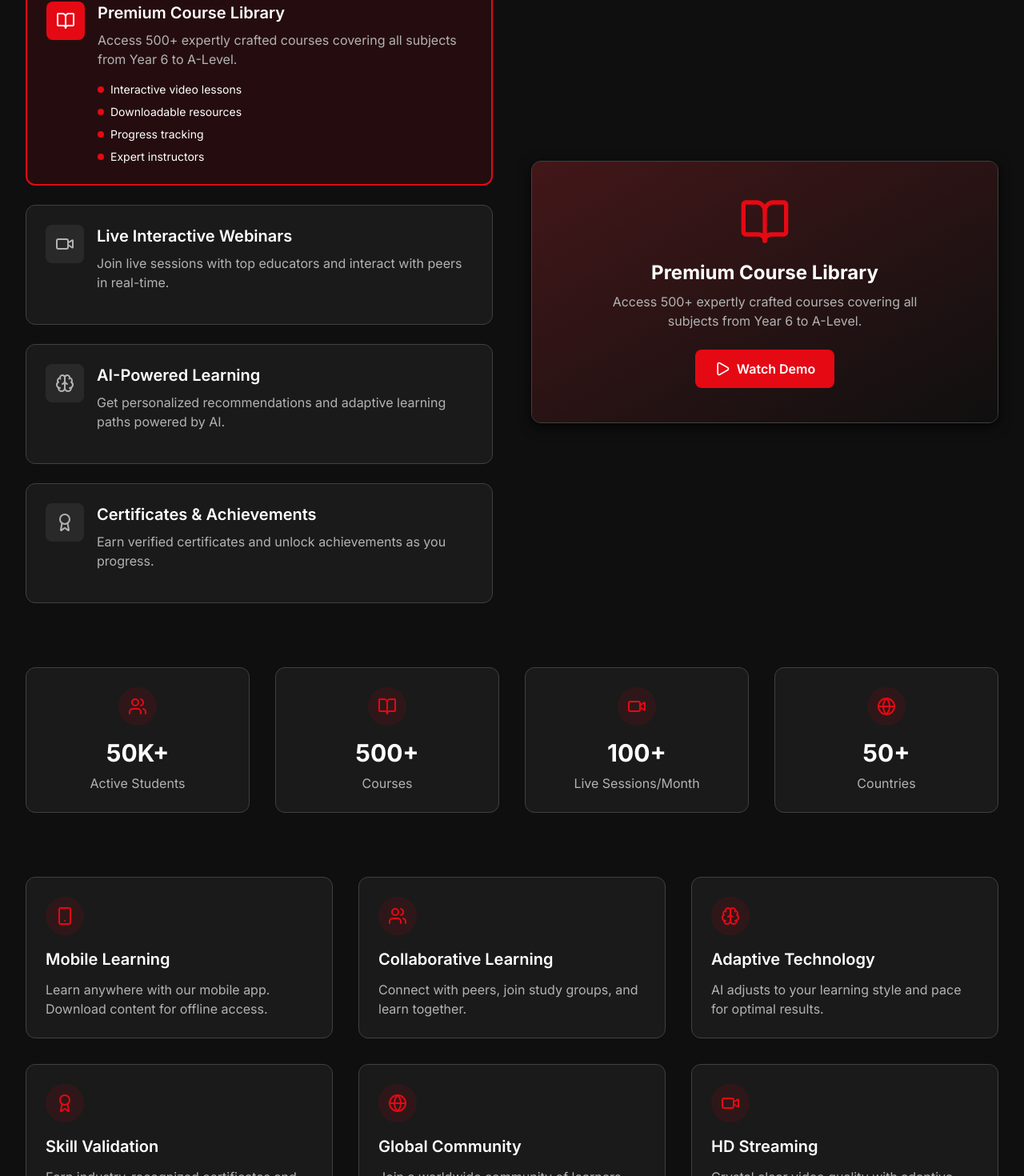
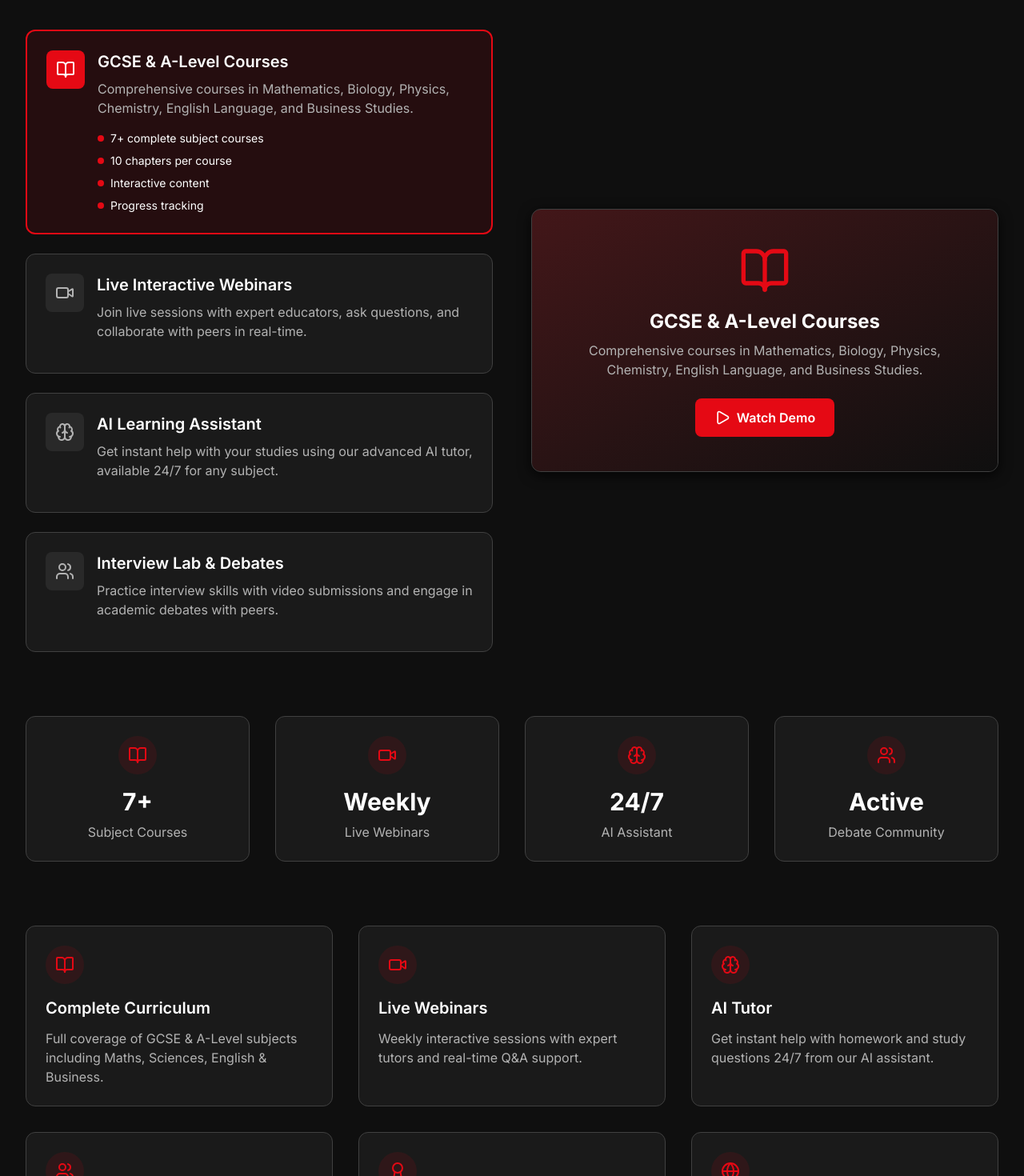
Before and after one commit to Traderaz/genelevate, a Next.js app in the folder apps/web/: page / in a window 1280 px wide. Shown: the part 1221-2691 px from the top of the page at 80% size. Built offline with nearby package versions, Linux system fonts and the light colour scheme; no server answers.

Commit message:
Update homepage with real platform services and features - Remove placeholder data, add accurate course counts - Update hero, features, and testimonials sections - Focus on actual offerings: GCSE/A-Level courses, AI tutor, webinars, debates, interview lab

```diff
--- a/apps/web/src/components/sections/netflix-features.tsx
+++ b/apps/web/src/components/sections/netflix-features.tsx
@@ -9,59 +9,59 @@ export function NetflixFeatures() {
   const features = [
     {
       icon: BookOpen,
-      title: 'Premium Course Library',
-      description: 'Access 500+ expertly crafted courses covering all subjects from Year 6 to A-Level.',
+      title: 'GCSE & A-Level Courses',
+      description: 'Comprehensive courses in Mathematics, Biology, Physics, Chemistry, English Language, and Business Studies.',
       image: '/api/placeholder/600/400',
       highlights: [
-        'Interactive video lessons',
-        'Downloadable resources',
-        'Progress tracking',
-        'Expert instructors'
+        '7+ complete subject courses',
+        '10 chapters per course',
+        'Interactive content',
+        'Progress tracking'
       ]
     },
     {
       icon: Video,
       title: 'Live Interactive Webinars',
-      description: 'Join live sessions with top educators and interact with peers in real-time.',
+      description: 'Join live sessions with expert educators, ask questions, and collaborate with peers in real-time.',
       image: '/api/placeholder/600/400',
       highlights: [
+        'Weekly live sessions',
         'Real-time Q&A',
-        'Screen sharing',
-        'Breakout rooms',
+        'Screen sharing & chat',
         'Recording available'
       ]
     },
     {
       icon: Brain,
-      title: 'AI-Powered Learning',
-      description: 'Get personalized recommendations and adaptive learning paths powered by AI.',
+      title: 'AI Learning Assistant',
+      description: 'Get instant help with your studies using our advanced AI tutor, available 24/7 for any subject.',
       image: '/api/placeholder/600/400',
       highlights: [
-        'Personalized curriculum',
-        'Smart recommendations',
+        'Subject-specific help',
+        'Step-by-step solutions',
         'Learning analytics',
-        '24/7 AI tutor'
+        '24/7 availability'
       ]
     },
     {
-      icon: Award,
-      title: 'Certificates & Achievements',
-      description: 'Earn verified certificates and unlock achievements as you progress.',
+      icon: Users,
+      title: 'Interview Lab & Debates',
+      description: 'Practice interview skills with video submissions and engage in academic debates with peers.',
       image: '/api/placeholder/600/400',
       highlights: [
-        'Verified certificates',
-        'Digital badges',
-        'Skill assessments',
-        'Portfolio building'
+        'Video interview practice',
+        'Expert feedback',
+        'Academic debates',
+        'Career preparation'
       ]
     }
   ];
 
   const stats = [
-    { icon: Users, value: '50K+', label: 'Active Students' },
-    { icon: BookOpen, value: '500+', label: 'Courses' },
-    { icon: Video, value: '100+', label: 'Live Sessions/Month' },
-    { icon: Globe, value: '50+', label: 'Countries' },
+    { icon: BookOpen, value: '7+', label: 'Subject Courses' },
+    { icon: Video, value: 'Weekly', label: 'Live Webinars' },
+    { icon: Brain, value: '24/7', label: 'AI Assistant' },
+    { icon: Users, value: 'Active', label: 'Debate Community' },
   ];
 
   return (
@@ -73,8 +73,8 @@ export function NetflixFeatures() {
             Everything You Need to <span className="netflix-text-gradient">Excel</span>
           </h2>
           <p className="text-xl text-muted-foreground max-w-3xl mx-auto">
-            Our comprehensive platform combines the best of online learning with cutting-edge technology
-            to deliver an unmatched educational experience.
+            From comprehensive GCSE & A-Level courses to AI tutoring and interview preparation,
+            we provide all the tools you need to succeed in your academic journey.
           </p>
         </div>
 
@@ -165,34 +165,34 @@ export function NetflixFeatures() {
         <div className="grid grid-cols-1 md:grid-cols-2 lg:grid-cols-3 gap-8">
           {[
             {
-              icon: Smartphone,
-              title: 'Mobile Learning',
-              description: 'Learn anywhere with our mobile app. Download content for offline access.'
+              icon: BookOpen,
+              title: 'Complete Curriculum',
+              description: 'Full coverage of GCSE & A-Level subjects including Maths, Sciences, English & Business.'
+            },
+            {
+              icon: Video,
+              title: 'Live Webinars',
+              description: 'Weekly interactive sessions with expert tutors and real-time Q&A support.'
+            },
+            {
+              icon: Brain,
+              title: 'AI Tutor',
+              description: 'Get instant help with homework and study questions 24/7 from our AI assistant.'
             },
             {
               icon: Users,
-              title: 'Collaborative Learning',
-              description: 'Connect with peers, join study groups, and learn together.'
-            },
-            {
-              icon: Brain,
-              title: 'Adaptive Technology',
-              description: 'AI adjusts to your learning style and pace for optimal results.'
+              title: 'Debate Platform',
+              description: 'Engage in academic debates and develop critical thinking skills.'
             },
             {
               icon: Award,
-              title: 'Skill Validation',
-              description: 'Earn industry-recognized certificates and showcase your achievements.'
+              title: 'Interview Lab',
+              description: 'Practice interview skills with video submissions and receive expert feedback.'
             },
             {
               icon: Globe,
-              title: 'Global Community',
-              description: 'Join a worldwide community of learners and educators.'
-            },
-            {
-              icon: Video,
-              title: 'HD Streaming',
-              description: 'Crystal clear video quality with adaptive streaming technology.'
+              title: 'Career Explorer',
+              description: 'Discover career paths and get personalized guidance for your future.'
             }
           ].map((item, index) => (
             <div
--- a/apps/web/src/components/sections/netflix-hero.tsx
+++ b/apps/web/src/components/sections/netflix-hero.tsx
@@ -18,10 +18,10 @@ export function NetflixHero() {
   };
 
   const stats = [
-    { icon: Users, label: 'Active Students', value: '50K+' },
-    { icon: BookOpen, label: 'Courses Available', value: '500+' },
-    { icon: Video, label: 'Live Webinars', value: '100+' },
-    { icon: Star, label: 'Average Rating', value: '4.9' },
+    { icon: BookOpen, label: 'GCSE & A-Level Courses', value: '7+' },
+    { icon: Video, label: 'Live Webinars', value: 'Weekly' },
+    { icon: Users, label: 'Interactive Debates', value: 'Active' },
+    { icon: Star, label: 'AI Learning Assistant', value: '24/7' },
   ];
 
   return (
@@ -40,8 +40,8 @@ export function NetflixHero() {
           {/* Badge */}
           <div className="inline-flex items-center px-3 sm:px-4 py-2 rounded-full bg-primary/10 border border-primary/20 text-primary text-xs sm:text-sm font-medium mb-8 sm:mb-6 animate-fade-in">
             <Star className="w-3 sm:w-4 h-3 sm:h-4 mr-2" />
-            <span className="hidden xs:inline">Trusted by 50,000+ students worldwide</span>
-            <span className="xs:hidden">50K+ students trust us</span>
+            <span className="hidden xs:inline">AI-Powered Learning Platform for UK Students</span>
+            <span className="xs:hidden">AI-Powered Learning</span>
           </div>
 
           {/* Main Heading - Netflix Style - Mobile Optimized */}
@@ -56,8 +56,8 @@ export function NetflixHero() {
 
           {/* Subtitle - Netflix Style - Mobile Optimized */}
           <p className="mobile-text-lg text-muted-foreground mb-10 sm:mb-8 max-w-4xl mx-auto leading-relaxed animate-fade-in font-light">
-            Join the global learning revolution. Access premium courses, live webinars,
-            and AI-powered personalized learning for students from Year 6 to A-Level.
+            Master GCSE & A-Level subjects with our comprehensive courses in Mathematics, Sciences, English, and Business.
+            Features live webinars, AI tutoring, interactive debates, and interview preparation tools.
           </p>
 
           {/* Netflix-style Email Signup - Mobile Optimized */}
--- a/apps/web/src/components/sections/netflix-testimonials.tsx
+++ b/apps/web/src/components/sections/netflix-testimonials.tsx
@@ -8,58 +8,58 @@ export function NetflixTestimonials() {
 
   const testimonials = [
     {
-      name: 'Sarah Johnson',
+      name: 'Sarah J.',
       role: 'A-Level Student',
-      school: 'Westminster Academy',
+      school: 'Year 13',
       image: '/api/placeholder/80/80',
       rating: 5,
-      quote: "Gen Elevate transformed my learning experience. The AI-powered recommendations helped me focus on areas where I needed improvement, and I achieved grades I never thought possible.",
+      quote: "The comprehensive Mathematics and Physics courses helped me understand complex topics. The AI tutor is brilliant for getting instant help when I'm stuck on homework.",
       subject: 'Mathematics & Physics'
     },
     {
-      name: 'Marcus Chen',
-      role: 'Year 11 Student',
-      school: 'International School Singapore',
+      name: 'Marcus C.',
+      role: 'GCSE Student',
+      school: 'Year 11',
       image: '/api/placeholder/80/80',
       rating: 5,
-      quote: "The live webinars are incredible! Being able to ask questions in real-time and interact with top educators from around the world has been a game-changer for my studies.",
-      subject: 'Computer Science'
-    },
-    {
-      name: 'Emma Williams',
-      role: 'GCSE Student',
-      school: 'Brighton College',
-      image: '/api/placeholder/80/80',
-      rating: 5,
-      quote: "I love how the platform adapts to my learning style. The bite-sized lessons and interactive quizzes make studying actually enjoyable. My confidence has grown so much!",
+      quote: "The live webinars are really helpful for exam preparation. Being able to ask questions in real-time makes such a difference compared to just watching videos.",
       subject: 'Biology & Chemistry'
     },
     {
-      name: 'Dr. James Mitchell',
-      role: 'Head of Mathematics',
-      school: 'Royal Grammar School',
+      name: 'Emma W.',
+      role: 'GCSE Student',
+      school: 'Year 10',
       image: '/api/placeholder/80/80',
       rating: 5,
-      quote: "As an educator, I'm impressed by the quality of content and the innovative teaching methods. Our students who use Gen Elevate consistently outperform their peers.",
-      subject: 'Mathematics Department'
+      quote: "I love the Interview Lab feature! Practicing my interview skills with video submissions and getting feedback from tutors has boosted my confidence massively.",
+      subject: 'Business Studies'
     },
     {
-      name: 'Priya Patel',
-      role: 'Year 13 Student',
-      school: 'London Academy',
+      name: 'James M.',
+      role: 'A-Level Student',
+      school: 'Year 12',
       image: '/api/placeholder/80/80',
       rating: 5,
-      quote: "The personalized learning paths helped me identify my strengths and weaknesses. I received offers from all my top university choices thanks to the comprehensive preparation.",
-      subject: 'Economics & Business'
+      quote: "The debate platform is amazing for developing critical thinking. It's really helped me structure arguments better for my English essays.",
+      subject: 'English Language'
     },
     {
-      name: 'Alex Thompson',
-      role: 'Year 10 Student',
-      school: 'Manchester High School',
+      name: 'Priya P.',
+      role: 'GCSE Student',
+      school: 'Year 11',
       image: '/api/placeholder/80/80',
       rating: 5,
-      quote: "The mobile app is perfect for learning on the go. I can download lessons and study during my commute. The offline feature is a lifesaver!",
-      subject: 'English Literature'
+      quote: "Having all the GCSE content in one place is so convenient. The progress tracking helps me see what I need to focus on for my exams.",
+      subject: 'Multiple Subjects'
+    },
+    {
+      name: 'Alex T.',
+      role: 'A-Level Student',
+      school: 'Year 13',
+      image: '/api/placeholder/80/80',
+      rating: 5,
+      quote: "The 24/7 AI assistant is a lifesaver during revision. I can get explanations for difficult Chemistry concepts anytime, even at 11pm before an exam!",
+      subject: 'Chemistry'
     }
   ];
 
@@ -97,7 +97,7 @@ export function NetflixTestimonials() {
             Loved by <span className="netflix-text-gradient">Students & Educators</span>
           </h2>
           <p className="text-xl text-muted-foreground max-w-3xl mx-auto">
-            Join thousands of successful students who have transformed their learning journey with Gen Elevate.
+            See how Gen Elevate is helping students excel in their GCSE & A-Level studies.
           </p>
         </div>
 
@@ -180,30 +180,33 @@ export function NetflixTestimonials() {
         {/* Stats Grid */}
         <div className="grid grid-cols-1 md:grid-cols-3 gap-8 max-w-4xl mx-auto">
           <div className="text-center p-6 bg-card border border-border rounded-xl netflix-card">
-            <div className="text-4xl font-bold text-netflix-red mb-2">98%</div>
-            <div className="text-foreground font-semibold mb-1">Success Rate</div>
-            <div className="text-sm text-muted-foreground">Students achieve their target grades</div>
+            <div className="text-4xl font-bold text-netflix-red mb-2">7+</div>
+            <div className="text-foreground font-semibold mb-1">Subject Courses</div>
+            <div className="text-sm text-muted-foreground">GCSE & A-Level curriculum</div>
           </div>
           <div className="text-center p-6 bg-card border border-border rounded-xl netflix-card">
-            <div className="text-4xl font-bold text-netflix-red mb-2">4.9/5</div>
-            <div className="text-foreground font-semibold mb-1">Average Rating</div>
-            <div className="text-sm text-muted-foreground">From 10,000+ student reviews</div>
+            <div className="text-4xl font-bold text-netflix-red mb-2">24/7</div>
+            <div className="text-foreground font-semibold mb-1">AI Assistant</div>
+            <div className="text-sm text-muted-foreground">Always available to help</div>
           </div>
           <div className="text-center p-6 bg-card border border-border rounded-xl netflix-card">
-            <div className="text-4xl font-bold text-netflix-red mb-2">50K+</div>
-            <div className="text-foreground font-semibold mb-1">Happy Students</div>
-            <div className="text-sm text-muted-foreground">Across 50+ countries worldwide</div>
+            <div className="text-4xl font-bold text-netflix-red mb-2">Live</div>
+            <div className="text-foreground font-semibold mb-1">Weekly Webinars</div>
+            <div className="text-sm text-muted-foreground">Interactive learning sessions</div>
           </div>
         </div>
 
         {/* CTA */}
         <div className="text-center mt-16">
           <p className="text-muted-foreground mb-6">
-            Ready to join thousands of successful students?
+            Ready to elevate your learning?
           </p>
-          <button className="px-8 py-4 bg-netflix-red hover:bg-netflix-red-dark text-white font-semibold rounded-lg netflix-button">
-            Start Your Free Trial
-          </button>
+          <a
+            href="/register"
+            className="inline-block px-8 py-4 bg-netflix-red hover:bg-netflix-red-dark text-white font-semibold rounded-lg netflix-button"
+          >
+            Get Started Today
+          </a>
         </div>
       </div>
     </section>
```
